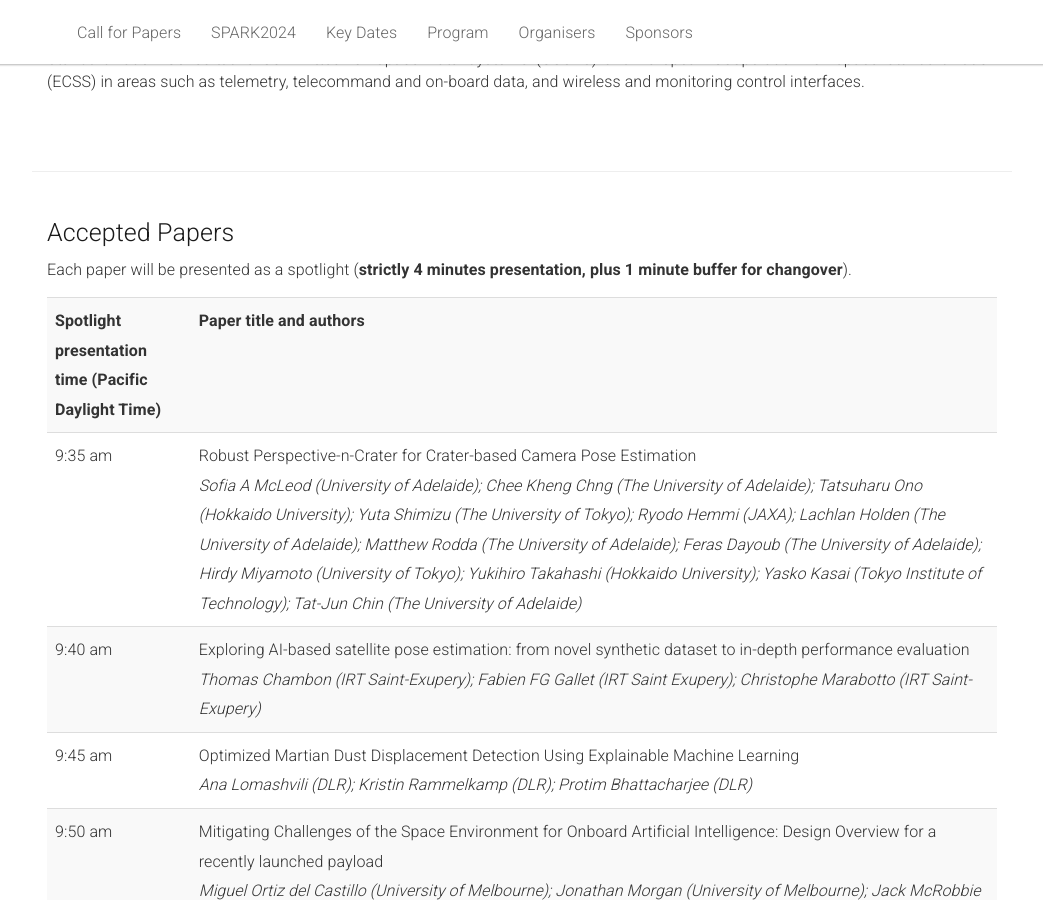
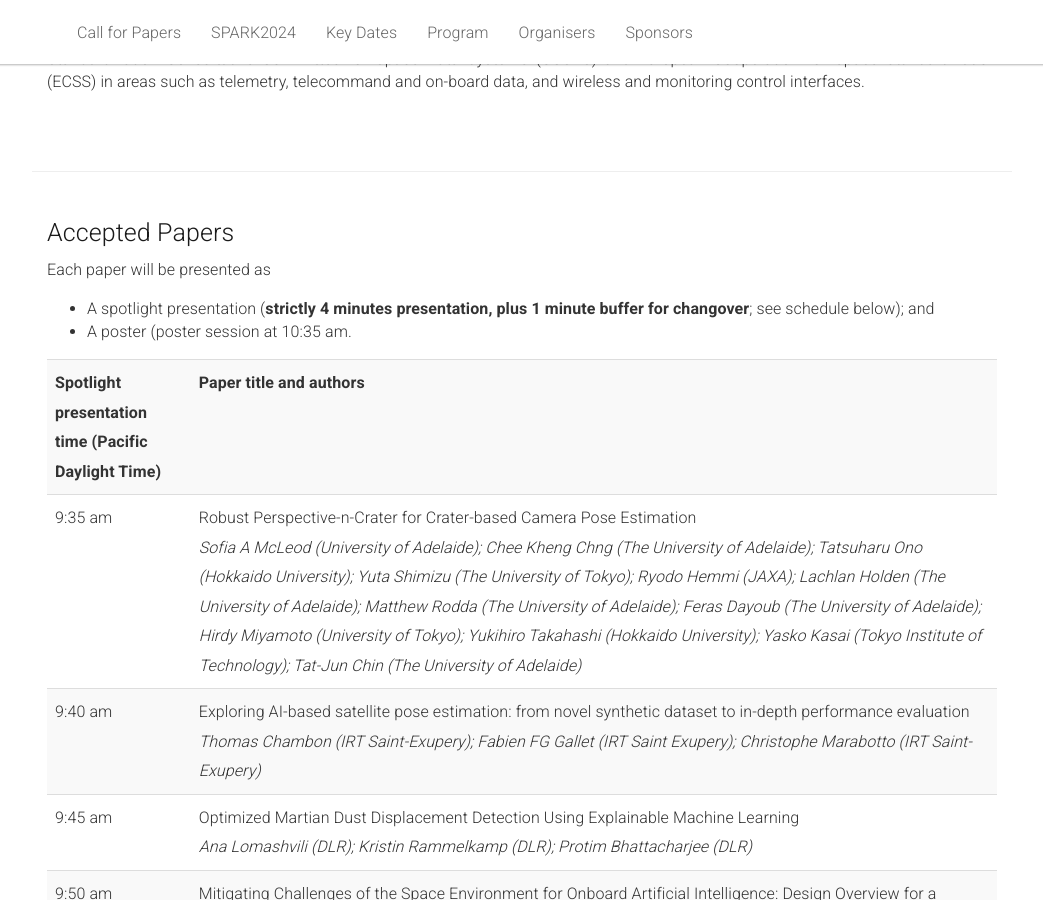
Before and after one commit to AIforSpace/2024, a Jekyll site: the page built from _pages/home.md, in a window 1280 px wide and 900 px high, scrolled down 3964 px. Shown: the whole window, without its empty margins (118-1161 px from the left). Built offline with Jekyll 4.4.1, drawn with Linux system fonts in a browser that asks for light colours.

Commit message:
Update home.md

```diff
--- a/_pages/home.md
+++ b/_pages/home.md
@@ -276,7 +276,11 @@ monitoring control interfaces.
     <h2>Accepted Papers</h2>
 
     <p>
-    Each paper will be presented as a spotlight (<b>strictly 4 minutes presentation, plus 1 minute buffer for changover</b>).
+    Each paper will be presented as
+    <ul>
+      <li>A spotlight presentation (<b>strictly 4 minutes presentation, plus 1 minute buffer for changover</b>; see schedule below); and</li>
+      <li>A poster (poster session at 10:35 am.</li>
+    </ul>
     </p>
 
     <table class="table table-striped" id="sl1">
```
